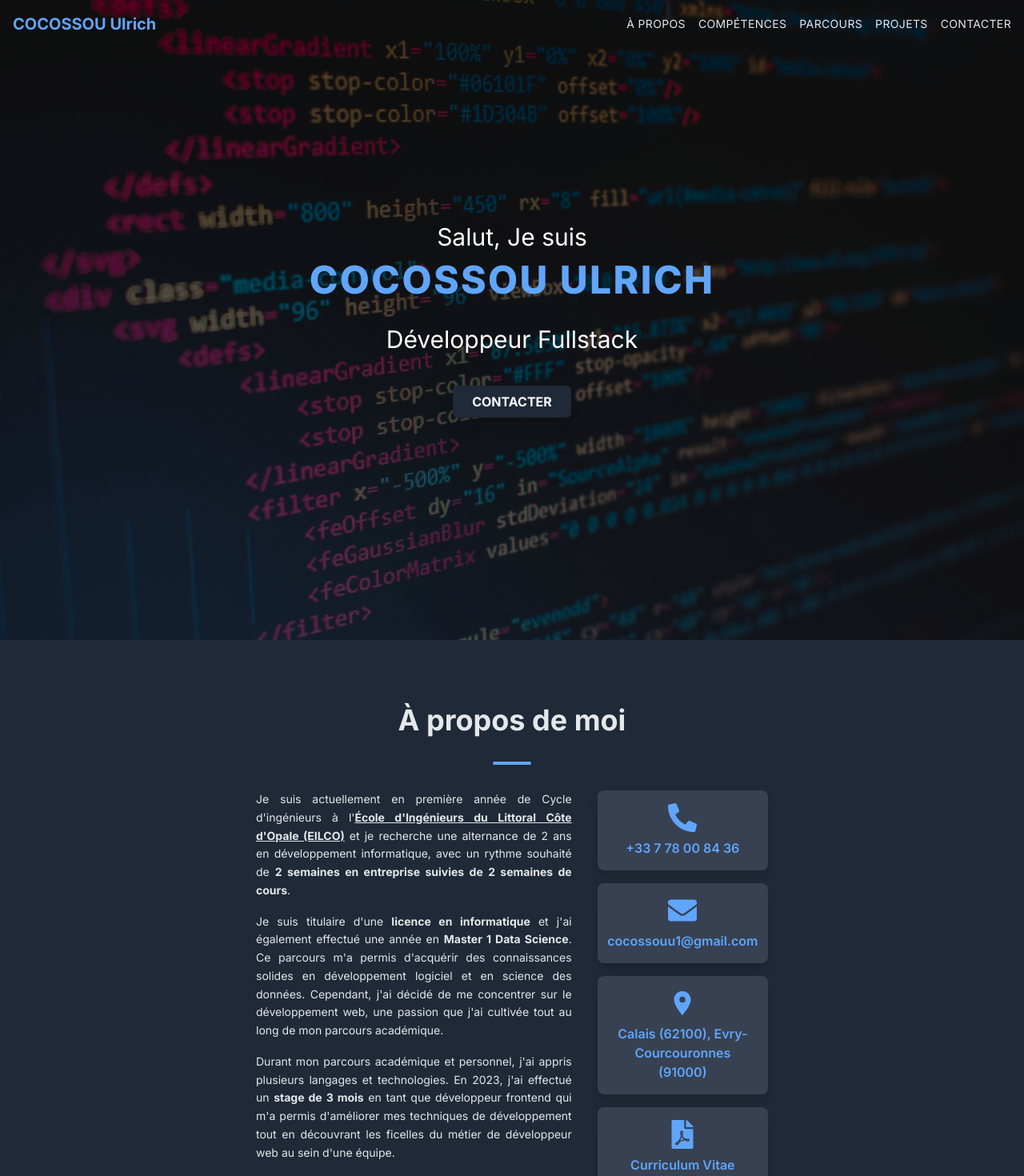
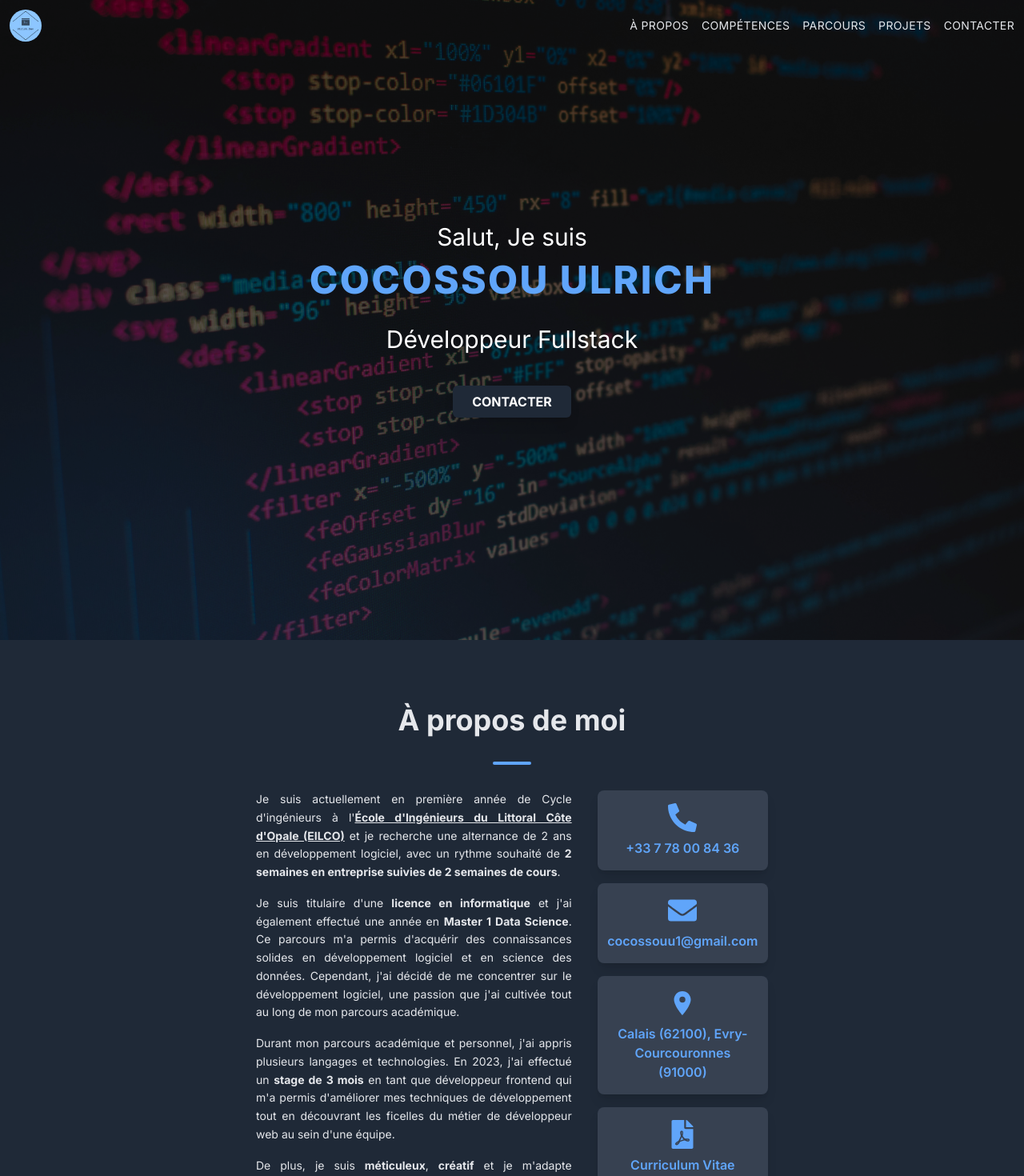
Before and after one commit to Ulrich-stack/Portfolio, a Next.js app: page / in a window 1280 px wide. Shown: the top 1470 px of the page at 80% size. Built offline with nearby package versions, Linux system fonts and the light colour scheme.

Commit message:
Logo added and Parcours.tsx modified

```diff
--- a/app/components/ProjectCard.tsx
+++ b/app/components/ProjectCard.tsx
@@ -43,7 +43,7 @@ const ProjectCard: React.FC<ProjectCardProps> = ({ project }) => {
       whileInView="visible"
       viewport={{ once: true, amount: 0.3 }}
       transition={{ duration: 0.3, ease: "easeInOut" }}
-      className="bg-secondary p-6 rounded-lg shadow-lg hover:cursor-pointer hover:shadow-2xl hover:bg-primary transition-all duration-300 w-full max-w-xs h-80 flex flex-col justify-between overflow-hidden"
+      className="bg-secondary p-6 rounded-lg shadow-lg hover:cursor-pointer hover:shadow-2xl hover:bg-primary transition-all duration-300 w-full sm:max-w-xs h-80 flex flex-col justify-between overflow-hidden"
       onMouseEnter={() => setIsHovered(true)}
       onMouseLeave={() => setIsHovered(false)}
     >
--- a/app/components/about.tsx
+++ b/app/components/about.tsx
@@ -65,7 +65,7 @@ export default function About() {
                 École d'Ingénieurs du Littoral Côte d'Opale (EILCO)
               </a>
             </strong>{" "}
-            et je recherche une alternance de 2 ans en développement informatique, avec un
+            et je recherche une alternance de 2 ans en développement logiciel, avec un
             rythme souhaité de{" "}
             <strong>2 semaines en entreprise suivies de 2 semaines de cours</strong>.
           </div>
@@ -74,7 +74,7 @@ export default function About() {
             j'ai également effectué une année en <strong>Master 1 Data Science</strong>.
             Ce parcours m'a permis d'acquérir des connaissances solides en développement
             logiciel et en science des données. Cependant, j'ai décidé de me concentrer
-            sur le développement web, une passion que j'ai cultivée tout au long de mon
+            sur le développement logiciel, une passion que j'ai cultivée tout au long de mon
             parcours académique.
           </div>
           <div className="text-justify">
--- a/app/components/contact.tsx
+++ b/app/components/contact.tsx
@@ -39,7 +39,7 @@ export default function ContactForm() {
   return (
     <motion.section
       id="contact"
-      className="p-12 md:px-80 bg-primary text-sm border-b border-gray-600"
+      className="p-12 bg-primary text-sm border-b border-gray-600"
       initial="hidden"
       whileInView="visible"
       viewport={{ once: true, amount: 0.3 }}
--- a/app/components/parcours.tsx
+++ b/app/components/parcours.tsx
@@ -45,7 +45,8 @@ export default function Parcours() {
       icon: <SchoolIcon />,
       details: [
         "Découverte de l'IA en général",
-        "Création de modèles de prédiction avec Python et Scikit-learn",
+        "Apprentissage du Machine Learning",
+        "Création de modèles de prédiction avec Python",
         "Découverte du langage R",
         "Réalisation d'un robot capable de sortir tout seul d'un labyrinthe",
         "Écriture d'algorithmes avec le langage C++",
@@ -58,9 +59,9 @@ export default function Parcours() {
       company: "IMSP Bénin",
       icon: <SchoolIcon />,
       details: [
-        "Apprentissage et maîtrise du HTML, CSS, JavaScript, PHP, SQL",
-        "Formation autodidacte sur les frameworks JavaScript",
-        "Découverte et adoption du Test-Driven-Development TDD",
+        "Apprentissage et maîtrise du HTML, CSS, JavaScript, PHP, SQL, Java, Python",
+        "Formation autodidacte sur les frameworks Js",
+        "Découverte et adoption des tests unitaires",
         "Création de bases de données avec PostgreSQL et MySQL",
         "Création d'une application graphique de gestion d'étudiants avec Java et MySQL",
         "Création d'images Docker et orchestrations avec Docker Compose",
--- a/app/components/projects.tsx
+++ b/app/components/projects.tsx
@@ -5,31 +5,32 @@ const projects = [
   {
     title: "Application de développement Low-Code",
     description:
-      "Interface permettant à l'utilisateur de créer et personnaliser des vues par simple glisser-déposer de balises HTML. J'ai fait cette interface avec MithrilJS à cause de sa rapidité et de sa légèreté.",
+      "Cette application web permet aux utilisateurs de construire des interfaces utilisateur via un système de glisser-déposer. Elle accélère la création de vues HTML grâce à l'intégration de MithrilJS pour sa légèreté et sa rapidité d'exécution.",
     technologies: ["MithrilJS", "TailwindCSS"],
     github: "https://github.com/Ulrich-stack/Views-Builder",
   },
   {
     title: "Application de Gestion de tâches",
     description:
-      "Application web pour une gestion effective des tâches.",
+      "Cette application web optimise le suivi et la gestion des tâches quotidiennes. Elle permet aux utilisateurs de créer, modifier, et suivre l'avancement des tâches, intégrant des fonctionnalités comme des notifications et la gestion des priorités. Développée avec NextJS et TailwindCSS pour une interface utilisateur moderne et réactive, elle utilise PostgreSQL pour une gestion robuste des données.",
     technologies: ["NextJS", "TailwindCSS", "PostgreSQL"],
     github: "https://github.com/Ulrich-stack/Tasks-manager",
   },
   {
     title: "Application de Gestion d'Étudiants",
     description:
-      "Il s'agit d'un projet académique qui a consisté à développer une application web pour gérer les étudiants d'une classe.",
+      "Projet académique visant à faciliter la gestion administrative des étudiants pour les établissements d'enseignement. L'application offre des fonctionnalités comme l'inscription, le suivi des performances, et la gestion des cours. Utilisant NextJS pour le frontend et Express avec MongoDB pour la gestion des données, ce système est conçu pour être sécurisé et évolutif.",
     technologies: ["NextJS", "Express", "MongoDB"],
   },
   {
     title: "Le Démineur",
     description:
-      "Le jeu Le démineur en console, écrit en langage C. Il suit fidèlement les règles officielles du jeu.",
+      "Réimplémentation du classique jeu de démineur en console. Ce projet respecte les règles traditionnelles du jeu tout en ajoutant des fonctionnalités telles que différents niveaux de difficulté et un compteur de temps. Développé en C, il met en œuvre des algorithmes efficaces pour la génération de grilles et la gestion des événements utilisateur.",
     technologies: ["C"],
     github: "https://github.com/Ulrich-stack/minesweeper-c-eilco",
   },
 ];
+
 
 export default function Projects() {
   const fadeInVariants = {
--- a/app/layout.tsx
+++ b/app/layout.tsx
@@ -16,6 +16,9 @@ export default function RootLayout({
 }>) {
   return (
     <html lang="fr">
+      <head>
+      <link rel="icon" href="/images/logo.png" type="image/x-icon"/>
+      </head>
       <body className={inter.className}>{children}</body>
     </html>
   );
--- a/app/page.tsx
+++ b/app/page.tsx
@@ -57,13 +57,13 @@ export default function Home() {
     <main className="bg-primary text-textMain">
       {/* Navbar */}
       <nav
-        className={`fixed top-0 left-0 w-full z-20 p-4 transition-all duration-300 ease-in-out ${
+        className={`fixed top-0 left-0 w-full z-20 p-3 transition-all duration-300 ease-in-out ${
           scrolled ? "bg-black/70 shadow-lg" : "bg-transparent"
         }`}
       >
         <div className="flex justify-between items-center">
-          <a href="/" className="font-bold text-xl text-accentPink">
-            COCOSSOU Ulrich
+        <a href="/" className="font-bold text-xl">
+            <img src="/images/logo.png" alt="Logo" className="rounded-full" style={{ width: '40px'  }} />
           </a>
           <div className="sm:hidden">
             <button
@@ -153,12 +153,12 @@ export default function Home() {
           </a>
         </motion.div>
       </nav>
-
       {/* Section d'introduction */}
       <section
         className="relative h-screen bg-cover bg-center text-white"
         style={{
           backgroundImage: "url(/images/image.jpg)",
+          backgroundAttachment: "fixed"
         }}
       >
         <div className="absolute inset-0 bg-black/60"></div>
```
Also changed, not shown: public/images/logo.png (added).
